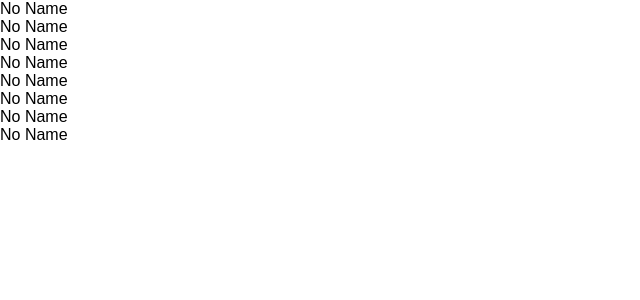
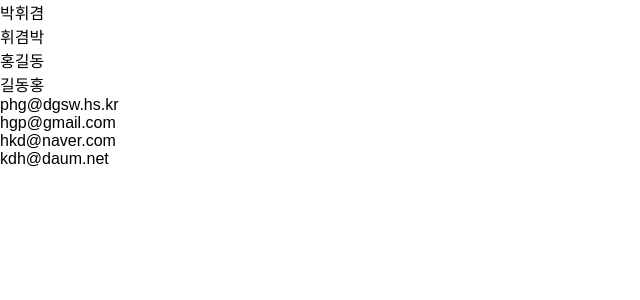
Before and after one commit to hwigyeompark/Simple-Contact, a React (Create React App) app: page / in a window 1280 px wide. Shown: the top 300 px of the page, without its empty margins (0-640 px from the left). Built offline with nearby package versions, Linux system fonts and the light colour scheme.

Commit message:
update ContactList

```diff
--- a/src/Component/ContactList.js
+++ b/src/Component/ContactList.js
@@ -2,12 +2,12 @@ import React, {Component} from 'react';
 
 export  class ContactItem extends Component{
     static defaultProps = {
-      noName : "No Name"
+      itemName : "No Name"
     };
     render(){
         return(
           <div>
-            <div>{this.props.noName}</div>
+            <div>{this.props.itemName}</div>
           </div>
         );
     }
```
